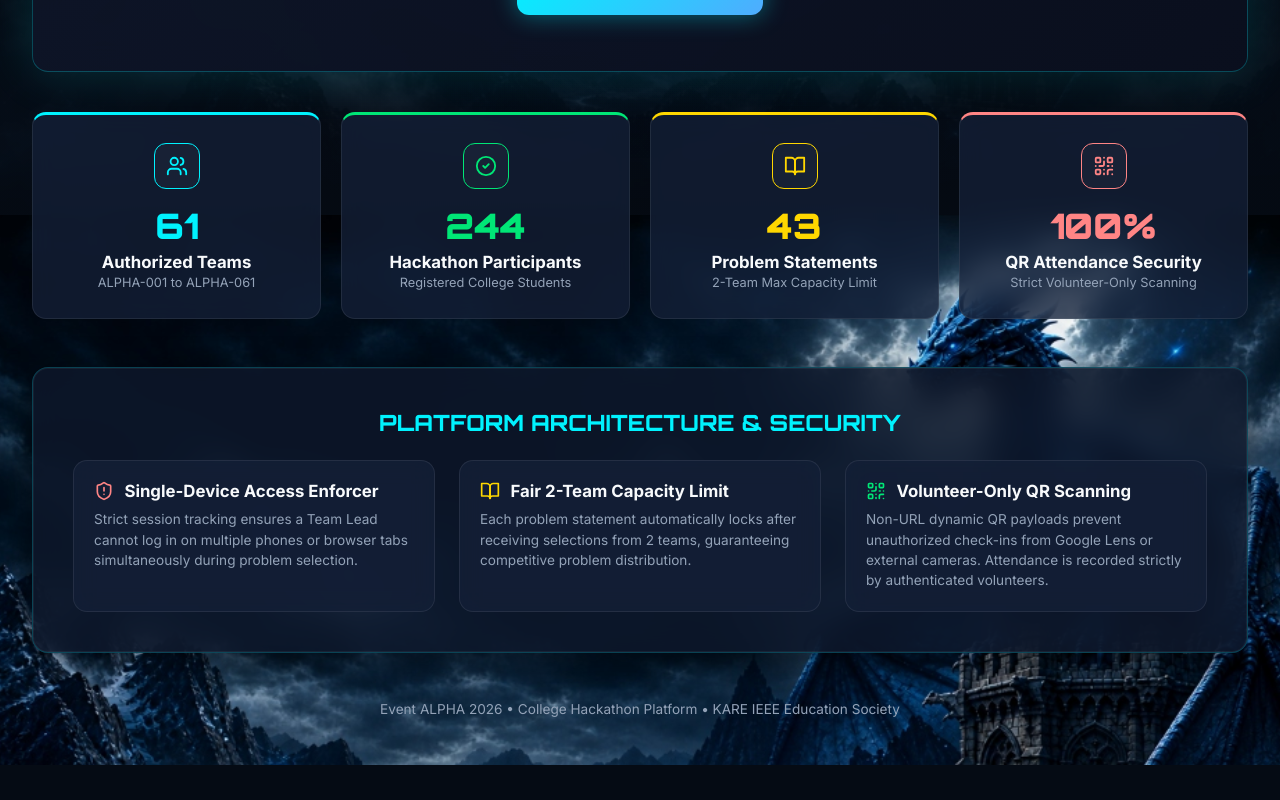
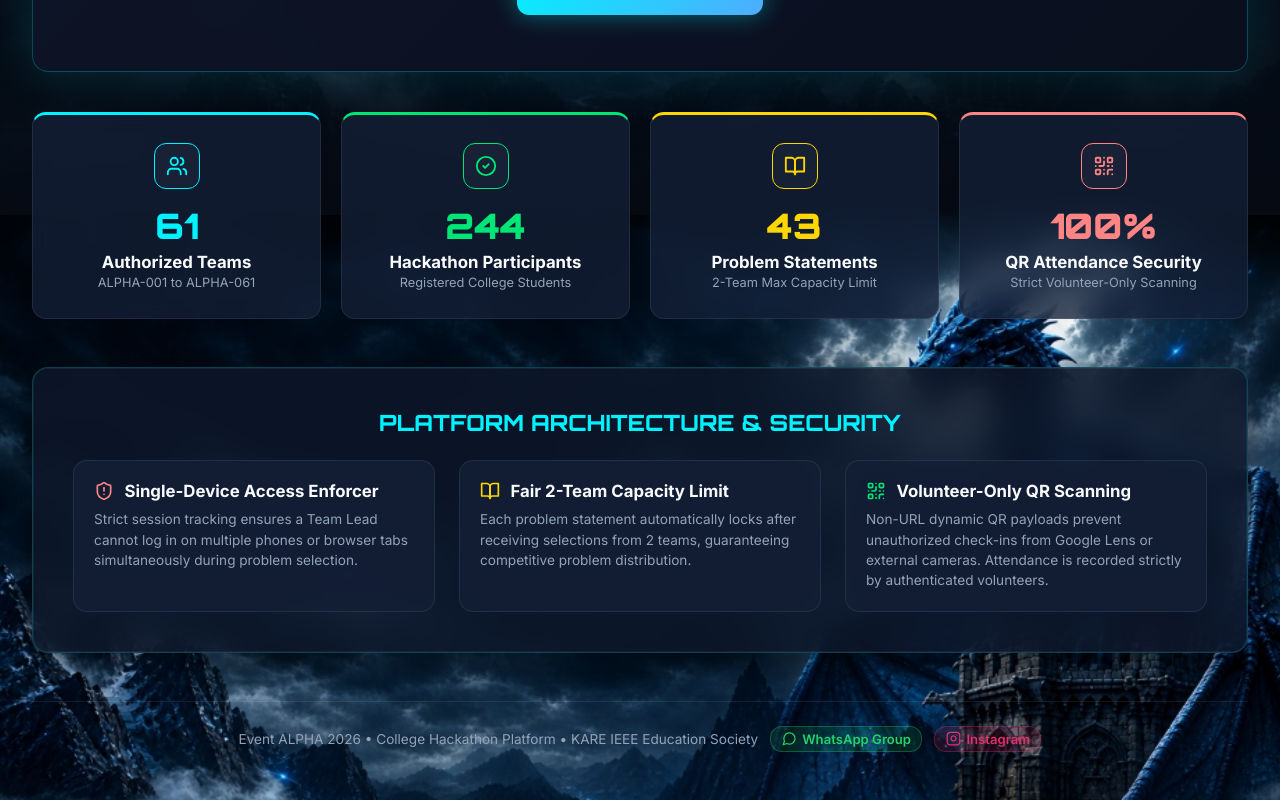
Before and after one commit to prashanthireddy0220-cyber/Problem_Statements, a React (Vite) app in the folder client/: page /home in a window 1280 px wide. Shown: the part 585-1385 px from the top of the page. Before the commit the page ends 1350 px from the top, so only its background shows below. Built offline with nearby package versions, Linux system fonts and the light colour scheme.

Commit message:
feat: add WhatsApp group and Instagram links with icons to footers

```diff
--- a/client/src/pages/LandingPage.jsx
+++ b/client/src/pages/LandingPage.jsx
@@ -4,7 +4,7 @@ import { useAuth } from '../context/AuthContext';
 import { getDashboardRoute } from '../App';
 import {
   ShieldCheck, QrCode, Users, BookOpen, Clock, CheckCircle2,
-  Sparkles, ArrowRight, ShieldAlert, Award, ChevronRight, Zap, RefreshCw
+  Sparkles, ArrowRight, ShieldAlert, Award, ChevronRight, Zap, RefreshCw, MessageCircle, Instagram
 } from 'lucide-react';
 
 export default function LandingPage() {
@@ -154,8 +154,70 @@ export default function LandingPage() {
       </div>
 
       {/* FOOTER */}
-      <div style={{ textAlign: 'center', color: '#94A3B8', fontSize: '0.85rem', marginTop: '3rem' }}>
-        Event ALPHA 2026 • College Hackathon Platform • KARE IEEE Education Society
+      <div style={{
+        textAlign: 'center',
+        color: '#94A3B8',
+        fontSize: '0.85rem',
+        marginTop: '3rem',
+        paddingTop: '1.5rem',
+        borderTop: '1px solid rgba(255, 255, 255, 0.08)',
+        display: 'flex',
+        alignItems: 'center',
+        justifyContent: 'center',
+        gap: '0.75rem',
+        flexWrap: 'wrap'
+      }}>
+        <span>Event ALPHA 2026 • College Hackathon Platform • KARE IEEE Education Society</span>
+
+        {/* WhatsApp Group Link */}
+        <a
+          href="https://chat.whatsapp.com/KQgGm91cXyS1WiZC8nVyls"
+          target="_blank"
+          rel="noopener noreferrer"
+          style={{
+            color: '#25D366',
+            display: 'inline-flex',
+            alignItems: 'center',
+            gap: '0.35rem',
+            textDecoration: 'none',
+            fontSize: '0.82rem',
+            fontWeight: '600',
+            background: 'rgba(37, 211, 102, 0.12)',
+            padding: '0.25rem 0.65rem',
+            borderRadius: '12px',
+            border: '1px solid rgba(37, 211, 102, 0.3)',
+            transition: 'all 0.2s ease'
+          }}
+          title="Join Official WhatsApp Group"
+        >
+          <MessageCircle size={15} color="#25D366" />
+          <span>WhatsApp Group</span>
+        </a>
+
+        {/* Instagram Link */}
+        <a
+          href="https://www.instagram.com/kare_ieee_edu_society/"
+          target="_blank"
+          rel="noopener noreferrer"
+          style={{
+            color: '#E1306C',
+            display: 'inline-flex',
+            alignItems: 'center',
+            gap: '0.35rem',
+            textDecoration: 'none',
+            fontSize: '0.82rem',
+            fontWeight: '600',
+            background: 'rgba(225, 48, 108, 0.12)',
+            padding: '0.25rem 0.65rem',
+            borderRadius: '12px',
+            border: '1px solid rgba(225, 48, 108, 0.3)',
+            transition: 'all 0.2s ease'
+          }}
+          title="Follow on Instagram"
+        >
+          <Instagram size={15} color="#E1306C" />
+          <span>Instagram</span>
+        </a>
       </div>
 
     </div>
--- a/client/src/pages/TeamLeadDashboard.jsx
+++ b/client/src/pages/TeamLeadDashboard.jsx
@@ -3,7 +3,8 @@ import { useAuth } from '../context/AuthContext';
 import {
   LayoutDashboard, BookOpen, CheckCircle2, Clock, Search, Filter, Lock,
   Sparkles, AlertCircle, FileText, Check, Award, ArrowRight, ShieldAlert,
-  Users, UserCheck, QrCode, Download, Printer, Ticket, Calendar, ShieldCheck, CheckCircle
+  Users, UserCheck, QrCode, Download, Printer, Ticket, Calendar, ShieldCheck, CheckCircle,
+  MessageCircle, Instagram
 } from 'lucide-react';
 import axios from 'axios';
 import QRCode from 'qrcode';
@@ -1244,6 +1245,73 @@ export default function TeamLeadDashboard() {
         </div>
       )}
 
+      {/* FOOTER */}
+      <div style={{
+        textAlign: 'center',
+        color: '#94A3B8',
+        fontSize: '0.85rem',
+        marginTop: '3rem',
+        paddingTop: '1.5rem',
+        borderTop: '1px solid rgba(255, 255, 255, 0.08)',
+        display: 'flex',
+        alignItems: 'center',
+        justify: 'center',
+        gap: '0.75rem',
+        flexWrap: 'wrap'
+      }}>
+        <span>Event ALPHA 2026 • College Hackathon Platform • KARE IEEE Education Society</span>
+
+        {/* WhatsApp Group Link */}
+        <a
+          href="https://chat.whatsapp.com/KQgGm91cXyS1WiZC8nVyls"
+          target="_blank"
+          rel="noopener noreferrer"
+          style={{
+            color: '#25D366',
+            display: 'inline-flex',
+            alignItems: 'center',
+            gap: '0.35rem',
+            textDecoration: 'none',
+            fontSize: '0.82rem',
+            fontWeight: '600',
+            background: 'rgba(37, 211, 102, 0.12)',
+            padding: '0.25rem 0.65rem',
+            borderRadius: '12px',
+            border: '1px solid rgba(37, 211, 102, 0.3)',
+            transition: 'all 0.2s ease'
+          }}
+          title="Join Official WhatsApp Group"
+        >
+          <MessageCircle size={15} color="#25D366" />
+          <span>WhatsApp Group</span>
+        </a>
+
+        {/* Instagram Link */}
+        <a
+          href="https://www.instagram.com/kare_ieee_edu_society/"
+          target="_blank"
+          rel="noopener noreferrer"
+          style={{
+            color: '#E1306C',
+            display: 'inline-flex',
+            alignItems: 'center',
+            gap: '0.35rem',
+            textDecoration: 'none',
+            fontSize: '0.82rem',
+            fontWeight: '600',
+            background: 'rgba(225, 48, 108, 0.12)',
+            padding: '0.25rem 0.65rem',
+            borderRadius: '12px',
+            border: '1px solid rgba(225, 48, 108, 0.3)',
+            transition: 'all 0.2s ease'
+          }}
+          title="Follow on Instagram"
+        >
+          <Instagram size={15} color="#E1306C" />
+          <span>Instagram</span>
+        </a>
+      </div>
+
     </div>
   );
 }
--- a/client/src/pages/TeamLeadLogin.jsx
+++ b/client/src/pages/TeamLeadLogin.jsx
@@ -1,7 +1,7 @@
 import React, { useState } from 'react';
 import { useNavigate, Link } from 'react-router-dom';
 import { useAuth } from '../context/AuthContext';
-import { ShieldCheck, LogIn, KeyRound, AlertCircle, Laptop, Users, Building2 } from 'lucide-react';
+import { ShieldCheck, LogIn, KeyRound, AlertCircle, Laptop, Users, Building2, MessageCircle, Instagram } from 'lucide-react';
 
 export default function TeamLeadLogin() {
   const [teamId, setTeamId] = useState('');
@@ -138,6 +138,69 @@ export default function TeamLeadLogin() {
           </button>
         </form>
 
+        {/* Footer with KARE IEEE Education Society and Social Links */}
+        <div style={{
+          textAlign: 'center',
+          color: '#94A3B8',
+          fontSize: '0.82rem',
+          marginTop: '2rem',
+          paddingTop: '1rem',
+          borderTop: '1px solid rgba(255, 255, 255, 0.08)',
+          display: 'flex',
+          alignItems: 'center',
+          justify: 'center',
+          gap: '0.65rem',
+          flexWrap: 'wrap'
+        }}>
+          <span>KARE IEEE Education Society</span>
+
+          <a
+            href="https://chat.whatsapp.com/KQgGm91cXyS1WiZC8nVyls"
+            target="_blank"
+            rel="noopener noreferrer"
+            style={{
+              color: '#25D366',
+              display: 'inline-flex',
+              alignItems: 'center',
+              gap: '0.35rem',
+              textDecoration: 'none',
+              fontSize: '0.8rem',
+              fontWeight: '600',
+              background: 'rgba(37, 211, 102, 0.12)',
+              padding: '0.2rem 0.55rem',
+              borderRadius: '10px',
+              border: '1px solid rgba(37, 211, 102, 0.3)'
+            }}
+            title="Join Official WhatsApp Group"
+          >
+            <MessageCircle size={14} color="#25D366" />
+            <span>WhatsApp Group</span>
+          </a>
+
+          <a
+            href="https://www.instagram.com/kare_ieee_edu_society/"
+            target="_blank"
+            rel="noopener noreferrer"
+            style={{
+              color: '#E1306C',
+              display: 'inline-flex',
+              alignItems: 'center',
+              gap: '0.35rem',
+              textDecoration: 'none',
+              fontSize: '0.8rem',
+              fontWeight: '600',
+              background: 'rgba(225, 48, 108, 0.12)',
+              padding: '0.2rem 0.55rem',
+              borderRadius: '10px',
+              border: '1px solid rgba(225, 48, 108, 0.3)'
+            }}
+            title="Follow on Instagram"
+          >
+            <Instagram size={14} color="#E1306C" />
+            <span>Instagram</span>
+          </a>
+        </div>
+
       </div>
     </div>
   );
```
